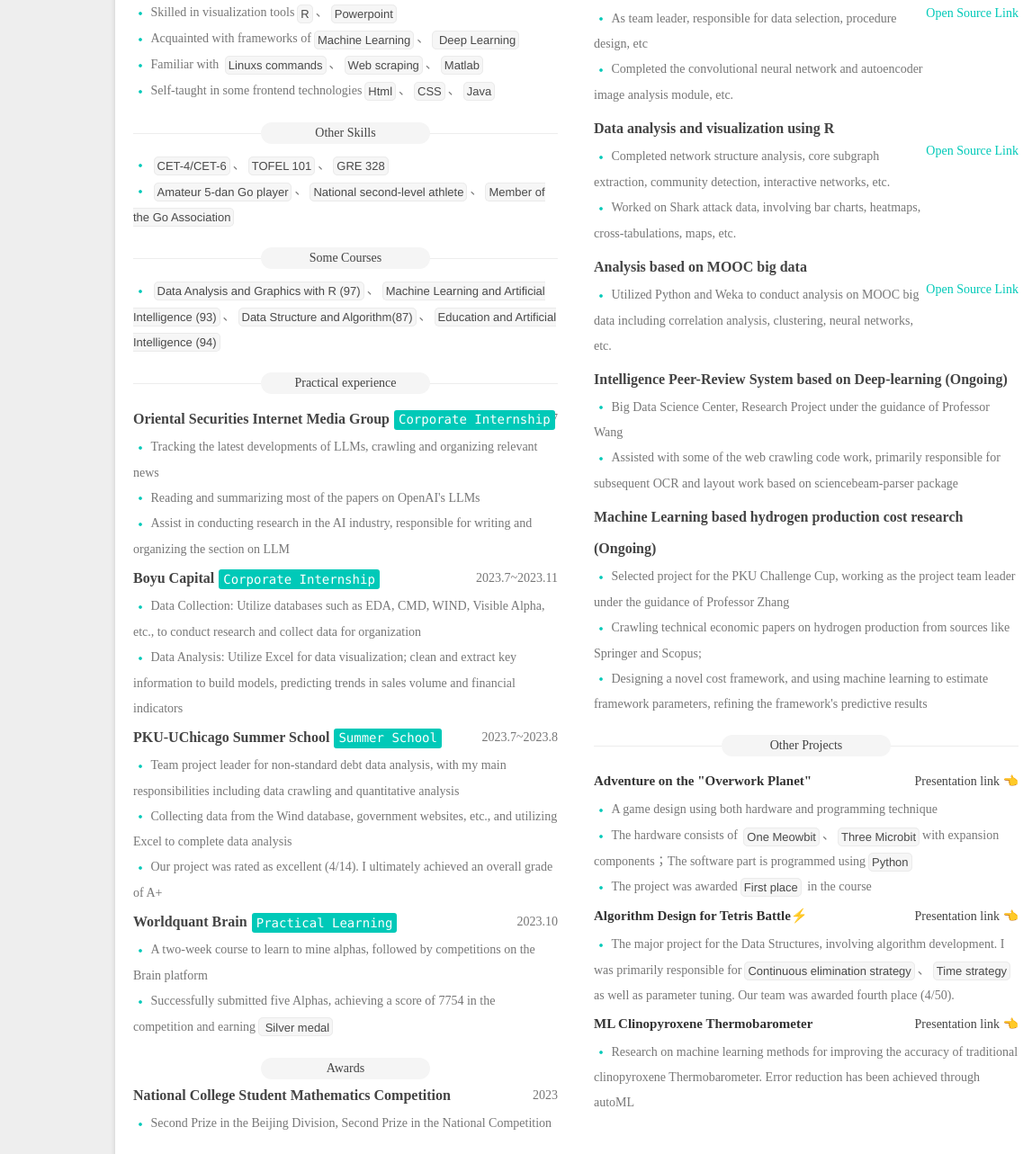
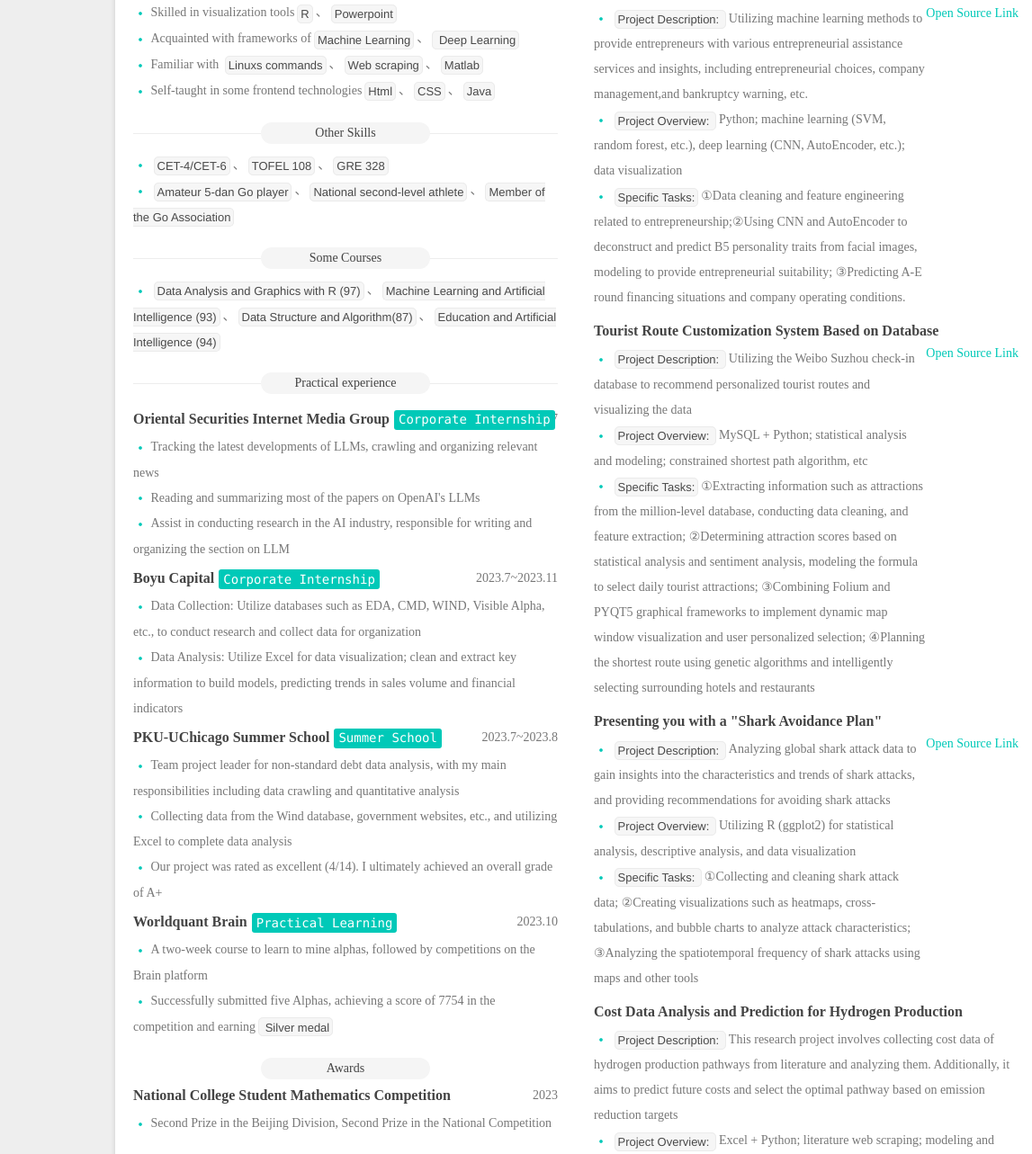
Before and after one commit to laokaoya/resume-eng, a plain HTML site: page index.html in a window 1280 px wide. Shown: the part 377-1660 px from the top of the page at 90% size, 0-1147 px from the left. Drawn offline with Linux system fonts and the light colour scheme.

Commit message:
Update index.html

```diff
--- a/index.html
+++ b/index.html
@@ -180,7 +180,7 @@
                 <div class="item-bd">
                   <p class="section-content">
                     <i class="iconfont icon-dot"></i>
-                    <strong>CET-4/CET-6</strong>、<strong>TOFEL 101</strong>、<strong>GRE 328</strong>
+                    <strong>CET-4/CET-6</strong>、<strong>TOFEL 108</strong>、<strong>GRE 328</strong>
                   </p>
                 </div>
               </div>
@@ -454,25 +454,57 @@
                 <div class="item-hd clearfix">
                   <p class="section-content">
                     <i class="iconfont icon-dot"></i>
-                    As team leader, responsible for data selection, procedure design, etc
+                    <strong>Project Description: </strong>Utilizing machine learning methods to provide entrepreneurs with various entrepreneurial assistance services and insights, including entrepreneurial choices, company management,and bankruptcy warning, etc.
                   </p>
                   <p class="section-content">
                     <i class="iconfont icon-dot"></i>
-                    Completed the convolutional neural network and autoencoder image analysis module, etc.
+                    <strong>Project Overview: </strong>Python; machine learning (SVM, random forest, etc.), deep learning (CNN, AutoEncoder, etc.); data visualization
                   </p>
-                  <!--
                   <p class="section-content">
                     <i class="iconfont icon-dot"></i>
-                    Responsible for outlining, project integration, code consolidation, etc.
+                    <strong>Specific Tasks:</strong>①Data cleaning and feature engineering related to entrepreneurship;②Using CNN and AutoEncoder to deconstruct and predict B5 personality traits from facial images, modeling to provide entrepreneurial suitability; ③Predicting A-E round financing situations and company operating conditions.
                   </p>
-                  -->
                 </div>
               </div>
             </div>
 
             <div class="works-item">
               <header class="item-hd clearfix">
-                <h3 class="item-name">Data analysis and visualization using R</h3>
+                <h3 class="item-name">Tourist Route Customization System Based on Database</h3>
+              <!--<span class="item-time">2023.9 ~ now</span>-->
+            </header>
+            <div class="item item-qr clearfix">
+              <div class="item-qr-code">
+                <a class="qr-link" target="_blank" href="https://github.com/laokaoya/Tourists">
+                  Open Source Link</a>
+              </div>
+            </div>
+              <div class="item">
+                <header class="item-hd clearfix">
+                </header>
+                <div class="item-hd clearfix">
+                  <p class="section-content">
+                    <i class="iconfont icon-dot"></i>
+                    <strong>Project Description: </strong>Utilizing the Weibo Suzhou check-in database to recommend personalized tourist routes and visualizing the data
+                  </p>
+                  <p class="section-content">
+                    <i class="iconfont icon-dot"></i>
+                    <strong>Project Overview: </strong>MySQL + Python; statistical analysis and modeling; constrained shortest path algorithm, etc
+                  </p>
+                  <p class="section-content">
+                    <i class="iconfont icon-dot"></i>
+                    <strong>Specific Tasks:</strong>①Extracting information such as attractions from the million-level database, conducting data cleaning, and feature extraction;
+                    ②Determining attraction scores based on statistical analysis and sentiment analysis, modeling the formula to select daily tourist attractions;
+                    ③Combining Folium and PYQT5 graphical frameworks to implement dynamic map window visualization and user personalized selection;
+                    ④Planning the shortest route using genetic algorithms and intelligently selecting surrounding hotels and restaurants
+                  </p>
+                </div>
+              </div>
+            </div>
+
+            <div class="works-item">
+              <header class="item-hd clearfix">
+                <h3 class="item-name">Presenting you with a "Shark Avoidance Plan"</h3>
               </header>
               <div class="item item-qr clearfix">
                 <div class="item-qr-code">
@@ -489,16 +521,20 @@
                 <div class="item-hd clearfix">
                   <p class="section-content">
                     <i class="iconfont icon-dot"></i>
-                    Completed network structure analysis, core subgraph extraction, community detection, interactive networks, etc.
+                    <strong>Project Description: </strong>Analyzing global shark attack data to gain insights into the characteristics and trends of shark attacks, and providing recommendations for avoiding shark attacks
                   </p>
                   <p class="section-content">
                     <i class="iconfont icon-dot"></i>
-                    Worked on Shark attack data, involving bar charts, heatmaps, cross-tabulations, maps, etc.
+                    <strong>Project Overview: </strong>Utilizing R (ggplot2) for statistical analysis, descriptive analysis, and data visualization
+                  </p>
+                  <p class="section-content">
+                    <i class="iconfont icon-dot"></i>
+                    <strong>Specific Tasks: </strong>①Collecting and cleaning shark attack data; ②Creating visualizations such as heatmaps, cross-tabulations, and bubble charts to analyze attack characteristics; ③Analyzing the spatiotemporal frequency of shark attacks using maps and other tools
                   </p>
                 </div>
               </div>
             </div>
-
+            <!--
             <div class="works-item">
               <header class="item-hd clearfix">
                 <h3 class="item-name">
@@ -519,41 +555,12 @@
                 </div>
               </div>
             </div>
+            -->
+
 
             <div class="works-item">
               <header class="item-hd clearfix">
-                <h3 class="item-name">Intelligence Peer-Review System based on Deep-learning (Ongoing)</h3>
-              <!--<span class="item-time">2023.9 ~ now</span>-->
-              </header>
-              <div class="item item-qr clearfix">
-                <div class="item-qr-code">
-                </div>
-              </div>
-              <div class="item">
-                <header class="item-hd clearfix">
-                </header>
-                <div class="item-hd clearfix">
-                  <p class="section-content">
-                    <i class="iconfont icon-dot"></i>
-                    Big Data Science Center, Research Project under the guidance of Professor Wang
-                  </p>
-                  <p class="section-content">
-                    <i class="iconfont icon-dot"></i>
-                    Assisted with some of the web crawling code work, primarily responsible for subsequent OCR and layout work based on sciencebeam-parser package
-                  </p>
-                  <!--
-                  <p class="section-content">
-                    <i class="iconfont icon-dot"></i>
-                    Exposed to the workflow of computer visualization operations and learned to use the Linux operating system
-                  </p>
-                  -->
-                </div>
-              </div>
-            </div>
-
-            <div class="works-item">
-              <header class="item-hd clearfix">
-                <h3 class="item-name"> Machine Learning based hydrogen production cost research (Ongoing)</h3>
+                <h3 class="item-name"> Cost Data Analysis and Prediction for Hydrogen Production</h3>
                 <!--<span class="item-time">2023.4~now</span>-->
               </header>
               <!---
@@ -568,15 +575,18 @@
                   <div class="section-content">
                     <p class="subsection">
                       <i class="iconfont icon-dot"></i>
-                      Selected project for the PKU Challenge Cup, working as the project team leader under the guidance of Professor Zhang
+                      <strong>Project Description: </strong>This research project involves collecting cost data of hydrogen production pathways from literature and analyzing them. Additionally, it aims to predict future costs and select the optimal pathway based on emission reduction targets
                     </p>
                     <p class="subsection">
                       <i class="iconfont icon-dot"></i>
-                      Crawling technical economic papers on hydrogen production from sources like Springer and Scopus;
+                      <strong>Project Overview: </strong>Excel + Python; literature web scraping; modeling and time-series forecasting; data visualization
                     </p>
                     <p class="subsection">
                       <i class="iconfont icon-dot"></i>
-                      Designing a novel cost framework, and using machine learning to estimate framework parameters, refining the framework's predictive results
+                      <strong>Specific Tasks: </strong>①Scraping data from literature and cleaning and organizing it;
+                      ②Designing a novel cost framework;
+                      ③Modeling and forecasting expected investments in hydrogen energy pathways up to the year 2100;
+                      ④Comparing traditional cost modeling and conducting sensitivity analysis
                     </p>
                   </div>
                 </div>
@@ -586,6 +596,7 @@
 
 
         <!-- 开源项目 -->
+
         <section id="Open">
           <header class="section-header">
             <span class="section-title-l"></span>
@@ -593,7 +604,7 @@
             <span class="section-title-r"></span>
           </header>
           <main class="section-body">
-
+          <!--
             <div class="item">
               <header class="item-hd clearfix">
                 <h4 class="item-name">Adventure on the "Overwork Planet"</h4>
@@ -614,6 +625,7 @@
                 </p>
               </div>
             </div>
+            ---->
 
             <div class="item">
               <header class="item-hd clearfix">
@@ -624,8 +636,8 @@
               <div class="item-hd clearfix">
                 <p class="section-content">
                   <i class="iconfont icon-dot"></i>
-                  The major project for the Data Structures, involving algorithm development.
-                  I was primarily responsible for<strong>Continuous elimination strategy</strong>、<strong>Time strategy</strong> as well as parameter tuning. Our team was awarded fourth place (4/50).
+                  The major project for the Data Structures, involving algorithm development
+                  I was primarily responsible for<strong>Continuous elimination strategy</strong>、<strong>Time strategy</strong> as well as parameter tuning. Our team was awarded fourth place (4/50)
                 </p>
               </div>
             </div>
```
